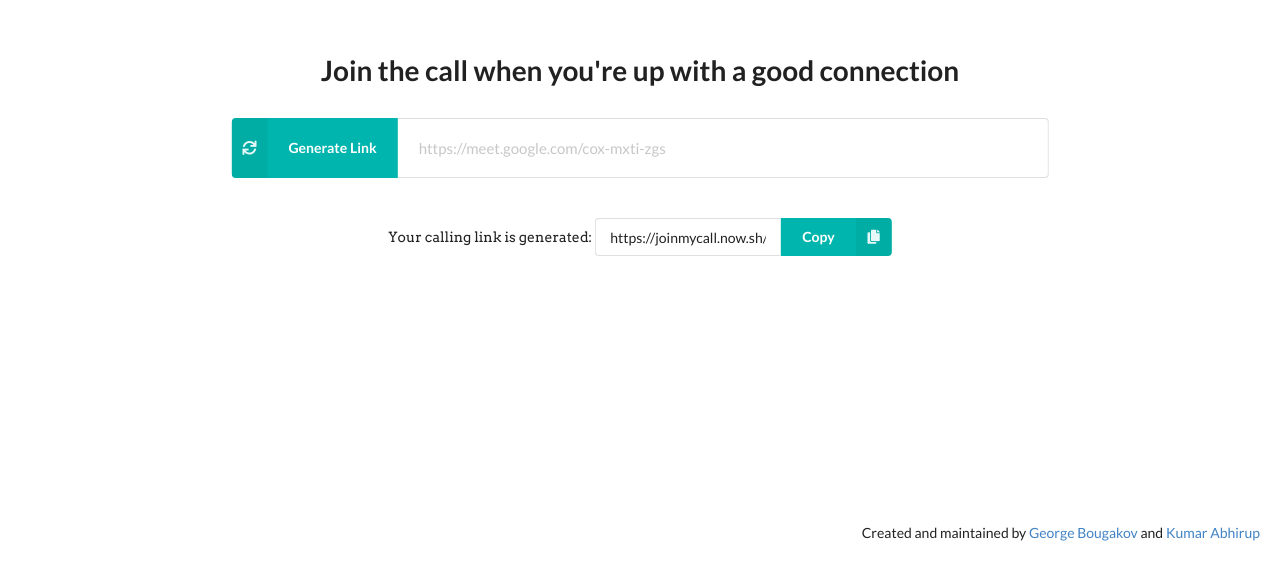
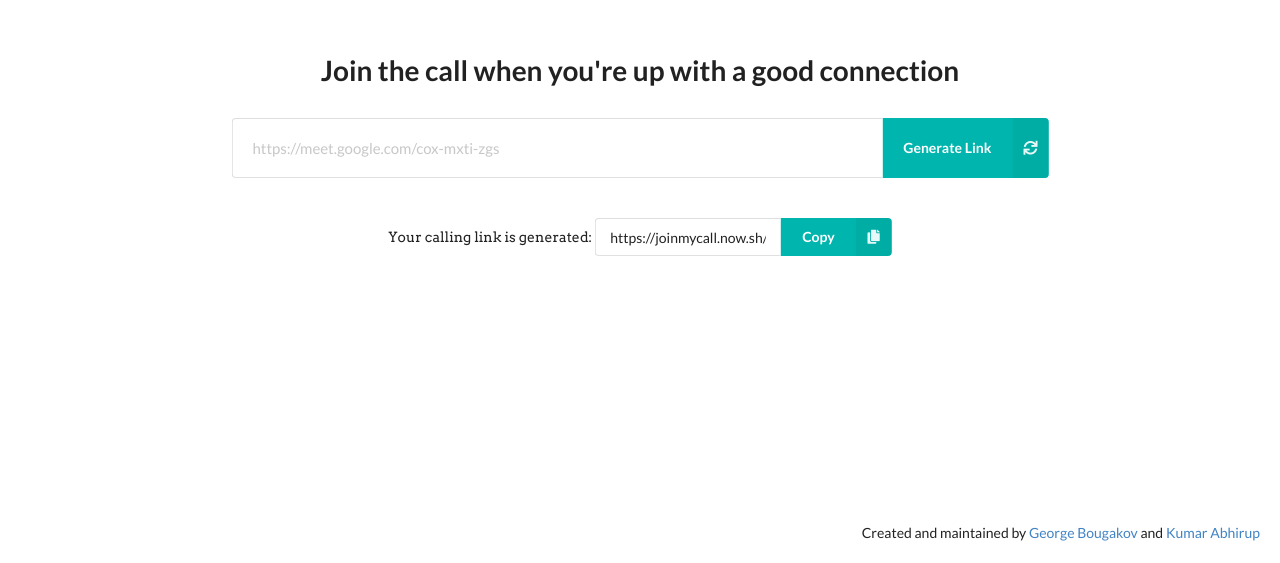
Before and after one commit to fossabot/JoinMyCall, a plain HTML site: page assets/mockups/index.html in a window 1280 px wide. Shown: the part 237-800 px from the top of the page. Drawn offline with nearby package versions, Linux system fonts and the light colour scheme.

Commit message:
👌 IMPROVE: Shift generate button to the right side

```diff
--- a/assets/mockups/index.html
+++ b/assets/mockups/index.html
@@ -16,12 +16,12 @@
     <div class="main">
       <h1>Join the call when you're up with a good connection</h1>
       <form>
-        <div class="ui left action input">
-          <button class="ui teal labeled icon button">
+        <div class="ui action input">
+          <input type="url" placeholder="https://meet.google.com/cox-mxti-zgs">
+          <button class="ui teal right labeled icon button">
             <i class="refresh icon"></i>
             Generate Link
           </button>
-          <input type="url" placeholder="https://meet.google.com/cox-mxti-zgs">
         </div>
       </form>
       <section class="result marginTop4">
```
